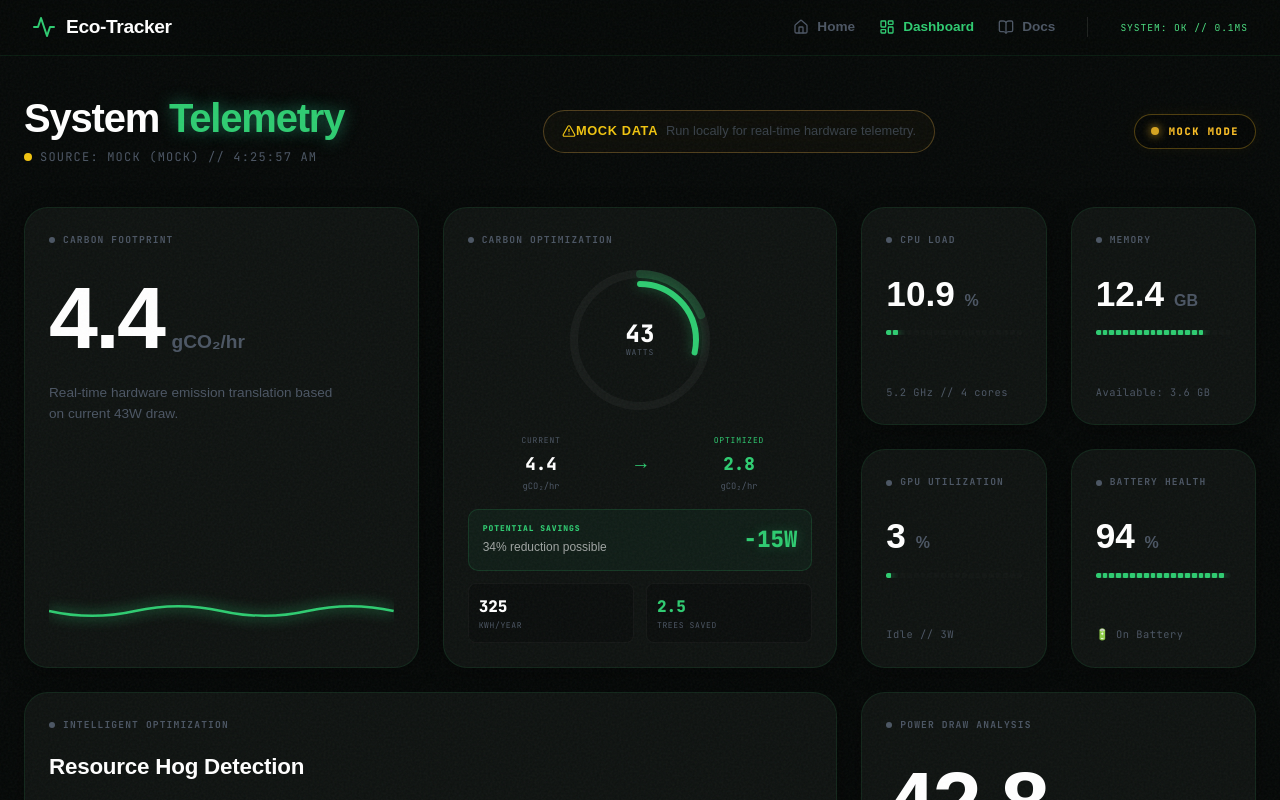
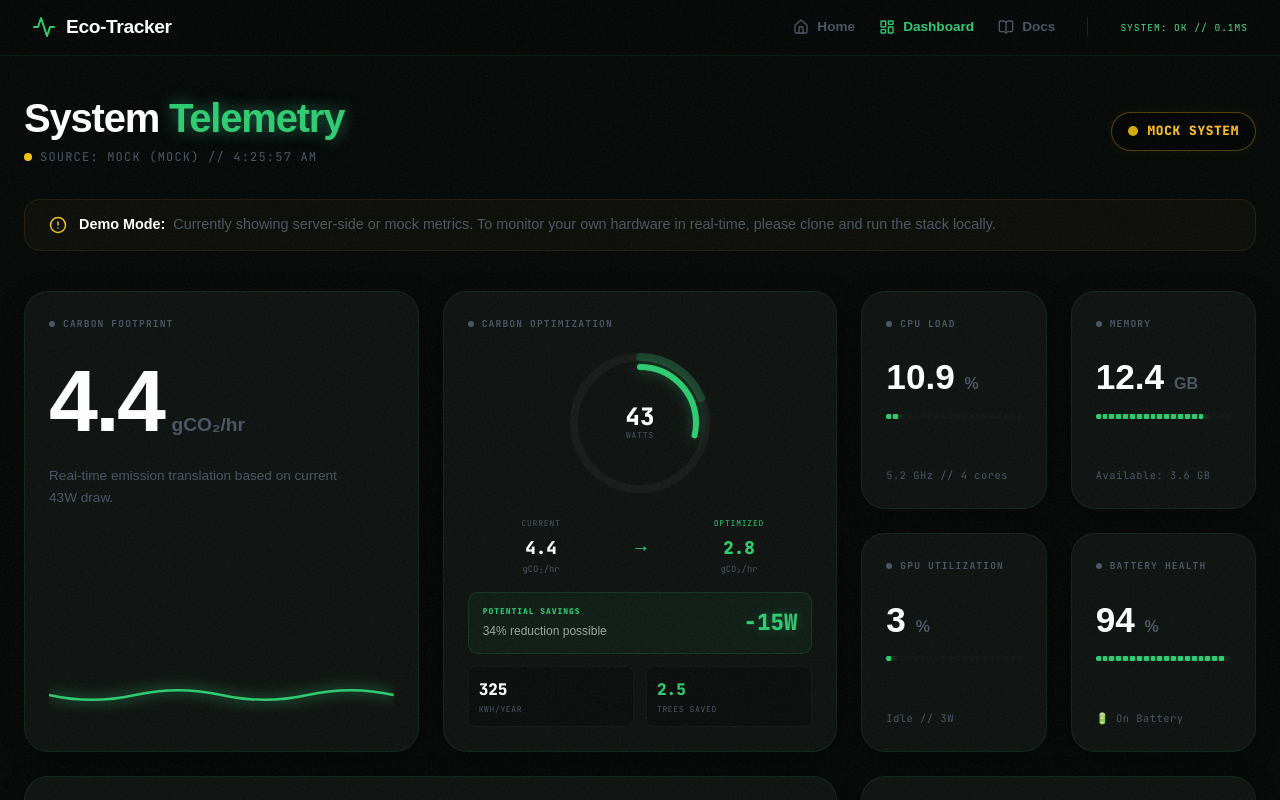
Before and after one commit to Haamid-syed/EcoTracker, a React (Vite) app in the folder frontend/: page /dashboard in a window 1280 px wide. Shown: the top 800 px of the page. Built offline with nearby package versions, Linux system fonts and the light colour scheme; no server answers; a web font is replaced by a local one.

Commit message:
design: final high-fidelity reconstruction of dashboard with integrated status alert

```diff
--- a/frontend/src/DashboardUI.tsx
+++ b/frontend/src/DashboardUI.tsx
@@ -1,6 +1,6 @@
 import { useState, useEffect } from 'react';
 import { motion } from 'framer-motion';
-import { Signal, HardDrive, AlertTriangle } from 'lucide-react';
+import { Signal, HardDrive, AlertCircle } from 'lucide-react';
 import { AnimatedActivity } from './components/AnimatedActivity';
 import { WavyLineChart, MetricBar, SmallLabel } from './components/Visuals';
 import { ProcessTable } from './components/ProcessTable';
@@ -79,7 +79,6 @@ const AnimatedNumber = ({ value, fractionDigits = 1 }: { value: number; fraction
   <span>{value.toFixed(fractionDigits)}</span>
 );
 
-
 const breakdownLabel = { fontSize: '0.6rem', color: 'var(--text-muted)', textTransform: 'uppercase' as const, letterSpacing: '0.05em', marginBottom: '8px' };
 
 export function DashboardUI() {
@@ -97,7 +96,6 @@ export function DashboardUI() {
       const isLocalhost = window.location.hostname === 'localhost' || window.location.hostname === '127.0.0.1';
 
       try {
-        // Always hit /api/metrics on the current origin — works locally and on Vercel
         const response = await fetch("/api/metrics");
         if (cancelled) return;
 
@@ -199,8 +197,8 @@ export function DashboardUI() {
   return (
     <div style={{ minHeight: 'calc(100vh - 64px)', padding: '2.5rem 1.5rem', backgroundColor: 'var(--bg-primary)', color: 'white', overflowX: 'hidden' }}>
 
-      {/* DASHBOARD HEADER WITH STATUS BADGE */}
-      <div className="flex justify-between items-center" style={{ marginBottom: '2.5rem' }}>
+      {/* DASHBOARD HEADER */}
+      <div className="flex justify-between items-center" style={{ marginBottom: '2rem' }}>
         <div>
           <h2 style={{ fontSize: '2.5rem', margin: 0, letterSpacing: '-0.03em' }}>System <span className="text-neon">Telemetry</span></h2>
           <div className="flex items-center gap-2" style={{ marginTop: '0.5rem' }}>
@@ -210,26 +208,6 @@ export function DashboardUI() {
             </span>
           </div>
         </div>
-        {connectionMode !== 'local' && (
-          <div className="glass-panel flex items-center gap-3" style={{
-            padding: '10px 18px',
-            borderRadius: '100px',
-            fontSize: '0.8rem',
-            border: '1px solid rgba(233, 174, 73, 0.3)',
-            background: 'rgba(233, 174, 73, 0.03)',
-            color: 'var(--text-muted)'
-          }}>
-            <AlertTriangle size={14} color="var(--warn-color)" />
-            <span>
-              <strong style={{ color: 'var(--warn-color)', textTransform: 'uppercase', letterSpacing: '0.05em' }}>
-                {connectionMode === 'cloud' ? 'Demo Mode' : 'Mock Data'}
-              </strong>
-              <span style={{ opacity: 0.7, marginLeft: '8px' }}>
-                Run locally for real-time hardware telemetry.
-              </span>
-            </span>
-          </div>
-        )}
 
         <motion.div
           initial={{ opacity: 0, scale: 0.9 }}
@@ -247,27 +225,38 @@ export function DashboardUI() {
         >
           <motion.div
             animate={{ opacity: [1, 0.3, 1] }}
-            transition={{ duration: 1.5, repeat: Infinity }}
-            style={{
-              width: '8px',
-              height: '8px',
-              borderRadius: '50%',
-              background: isMockData ? '#fbbf24' : 'var(--accent-neon)',
-              boxShadow: `0 0 10px ${isMockData ? '#fbbf24' : 'var(--accent-neon)'}`,
-            }}
+            transition={{ duration: 2, repeat: Infinity, ease: 'easeInOut' }}
+            style={{ width: '10px', height: '10px', borderRadius: '50%', background: isMockData ? 'var(--warn-color)' : 'var(--accent-neon)' }}
           />
-          <span style={{
-            fontSize: '0.65rem',
-            fontWeight: 800,
-            color: isMockData ? '#fbbf24' : 'var(--accent-neon)',
-            fontFamily: 'var(--font-mono)',
-            letterSpacing: '0.15em',
-            textTransform: 'uppercase'
-          }}>
-            {isMockData ? 'MOCK MODE' : 'LIVE'}
+          <span style={{ fontSize: '0.8rem', fontWeight: 800, fontFamily: 'var(--font-mono)', textTransform: 'uppercase', letterSpacing: '0.05em', color: isMockData ? '#fbbf24' : 'var(--accent-neon)' }}>
+            {isMockData ? 'MOCK SYSTEM' : 'LIVE TELEMETRY'}
           </span>
         </motion.div>
       </div>
+
+      {connectionMode !== 'local' && (
+        <motion.div
+          initial={{ opacity: 0, y: -20 }}
+          animate={{ opacity: 1, y: 0 }}
+          style={{
+            background: 'rgba(233, 174, 73, 0.03)',
+            border: '1px solid rgba(233, 174, 73, 0.1)',
+            padding: '14px 24px',
+            borderRadius: '16px',
+            marginBottom: '2.5rem',
+            display: 'flex',
+            alignItems: 'center',
+            gap: '12px',
+            fontSize: '0.9rem'
+          }}
+        >
+          <AlertCircle size={18} color="var(--warn-color)" />
+          <span style={{ color: 'var(--text-muted)', lineHeight: 1.5 }}>
+            <strong style={{ color: 'white', marginRight: '8px' }}>Demo Mode:</strong>
+            Currently showing server-side or mock metrics. To monitor your own hardware in real-time, please clone and run the stack locally.
+          </span>
+        </motion.div>
+      )}
 
       {/* DASHBOARD GRID */}
       <motion.div
@@ -277,7 +266,7 @@ export function DashboardUI() {
         className="grid-dashboard"
       >
 
-        {/* 1. CARBON FOOTPRINT (Left Top) */}
+        {/* 1. CARBON FOOTPRINT */}
         <motion.div variants={itemVariants} {...hoverProps} className="col-span-4 row-span-2" style={{ ...cardStyle }}>
           <SmallLabel>CARBON FOOTPRINT</SmallLabel>
           <div style={{ display: 'flex', alignItems: 'baseline', gap: '8px', margin: '20px 0' }}>
@@ -287,12 +276,12 @@ export function DashboardUI() {
             <span style={{ fontSize: '1.2rem', color: 'var(--text-muted)', fontWeight: 600 }}>gCO₂/hr</span>
           </div>
           <p style={{ fontSize: '0.85rem', color: 'var(--text-muted)', maxWidth: '300px', lineHeight: 1.6 }}>
-            Real-time hardware emission translation based on current {data.power.toFixed(0)}W draw.
+            Real-time emission translation based on current {data.power.toFixed(0)}W draw.
           </p>
           <WavyLineChart value={data.carbon_per_hour * 10} />
         </motion.div>
 
-        {/* 2. CARBON OPTIMIZATION (replaces Yearly Projection) */}
+        {/* 2. CARBON OPTIMIZATION */}
         <motion.div variants={itemVariants} {...hoverProps} className="col-span-4 row-span-2" style={{ ...cardStyle }}>
           <CarbonComparison
             currentPower={data.power}
@@ -341,7 +330,7 @@ export function DashboardUI() {
           </div>
         </motion.div>
 
-        {/* 7. INTELLIGENT OPTIMIZATION — Process Table (expanded) */}
+        {/* 7. INTELLIGENT OPTIMIZATION */}
         <motion.div variants={itemVariants} {...hoverProps} className="col-span-8 row-span-2" style={{ ...cardStyle }}>
           <div style={{ display: 'flex', justifyContent: 'space-between', alignItems: 'center', marginBottom: '8px' }}>
             <SmallLabel>INTELLIGENT OPTIMIZATION</SmallLabel>
@@ -379,7 +368,7 @@ export function DashboardUI() {
           <ProcessTable processes={data.top_processes || []} />
         </motion.div>
 
-        {/* 8. POWER DRAW + INSIGHTS (Right column) */}
+        {/* 8. POWER DRAW ANALYSIS */}
         <motion.div variants={itemVariants} {...hoverProps} className="col-span-4 row-span-2" style={{ ...cardStyle }}>
           <SmallLabel>POWER DRAW ANALYSIS</SmallLabel>
           <div className="metric-large" style={{ display: 'flex', alignItems: 'baseline', gap: '12px', marginTop: '20px', marginBottom: '12px' }}>
@@ -441,7 +430,7 @@ export function DashboardUI() {
           <InsightsPanel suggestions={data.suggestions || []} />
         </motion.div>
 
-        {/* 10. DISK USAGE (small panel) */}
+        {/* 10. DISK USAGE */}
         <motion.div variants={itemVariants} {...hoverProps} className="col-span-4" style={{ ...cardStyle }}>
           <SmallLabel>DISK USAGE</SmallLabel>
           <div style={{ display: 'flex', alignItems: 'center', gap: '16px', margin: '16px 0' }}>
```
Lines whose indentation alone changed are shown as unchanged.
